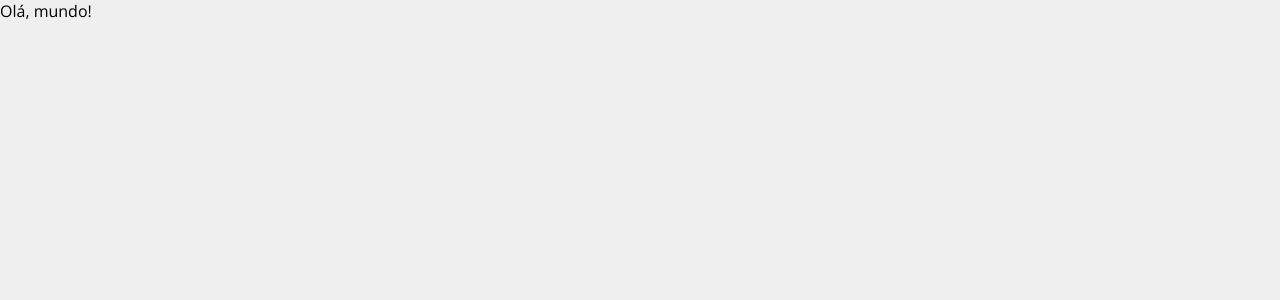
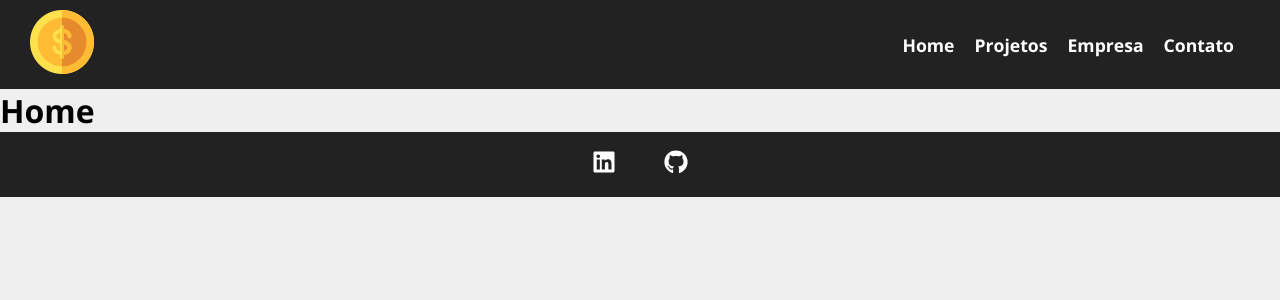
Before and after one commit to YudiYamada/gerenciador-de-projetos, a React (Vite) app: page / in a window 1280 px wide. Shown: the top 300 px of the page. Built offline with nearby package versions, Linux system fonts and the light colour scheme.

Commit message:
chore: updates in App.jsx

```diff
--- a/src/App.jsx
+++ b/src/App.jsx
@@ -1,15 +1,21 @@
+import { BrowserRouter as Router } from "react-router-dom";
 import { ThemeProvider } from "styled-components";
 import GlobalStyles from "./styles/GlobalStyles";
 import theme from "./styles/Theme";
+import AppRoutes from "./routes/AppRoutes";
+import Header from "./layout/Header/Header";
+import Footer from "./layout/Footer/Footer";
 
 function App() {
   return (
-    <>
+    <Router>
       <ThemeProvider theme={theme}>
         <GlobalStyles />
-        <p>Olá, mundo!</p>
+        <Header />
+        <AppRoutes />
+        <Footer />
       </ThemeProvider>
-    </>
+    </Router>
   );
 }
 
```
